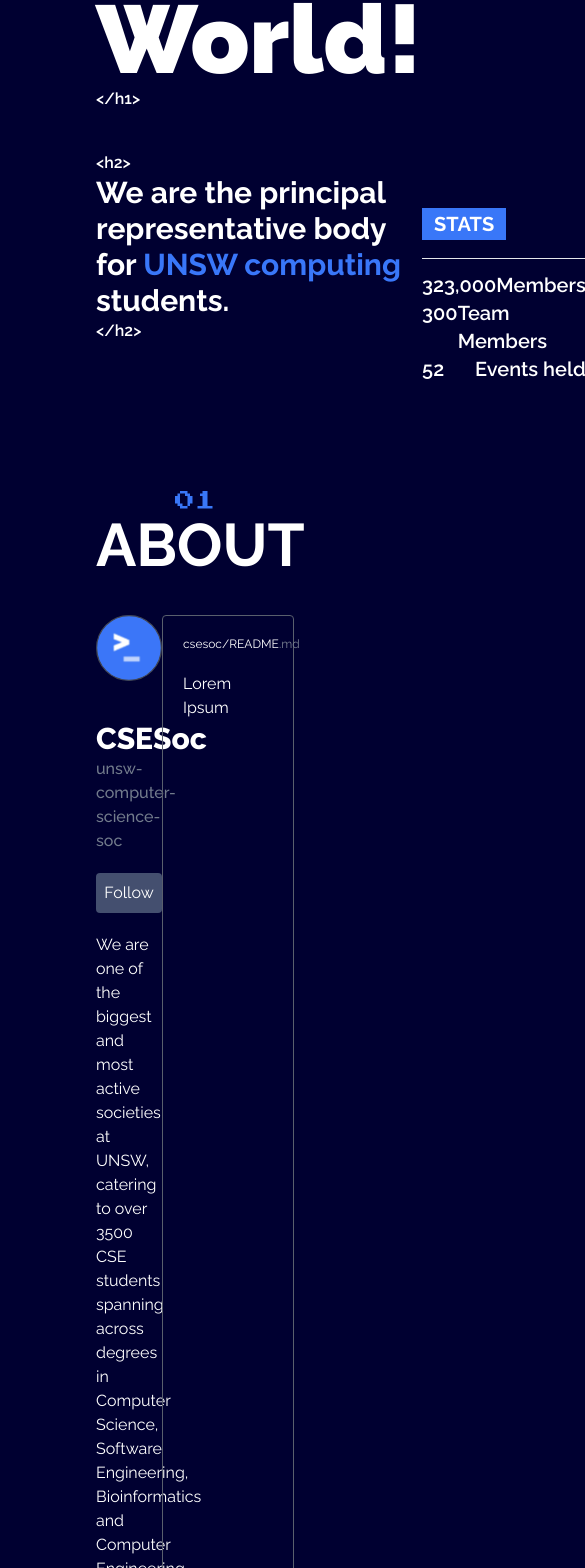
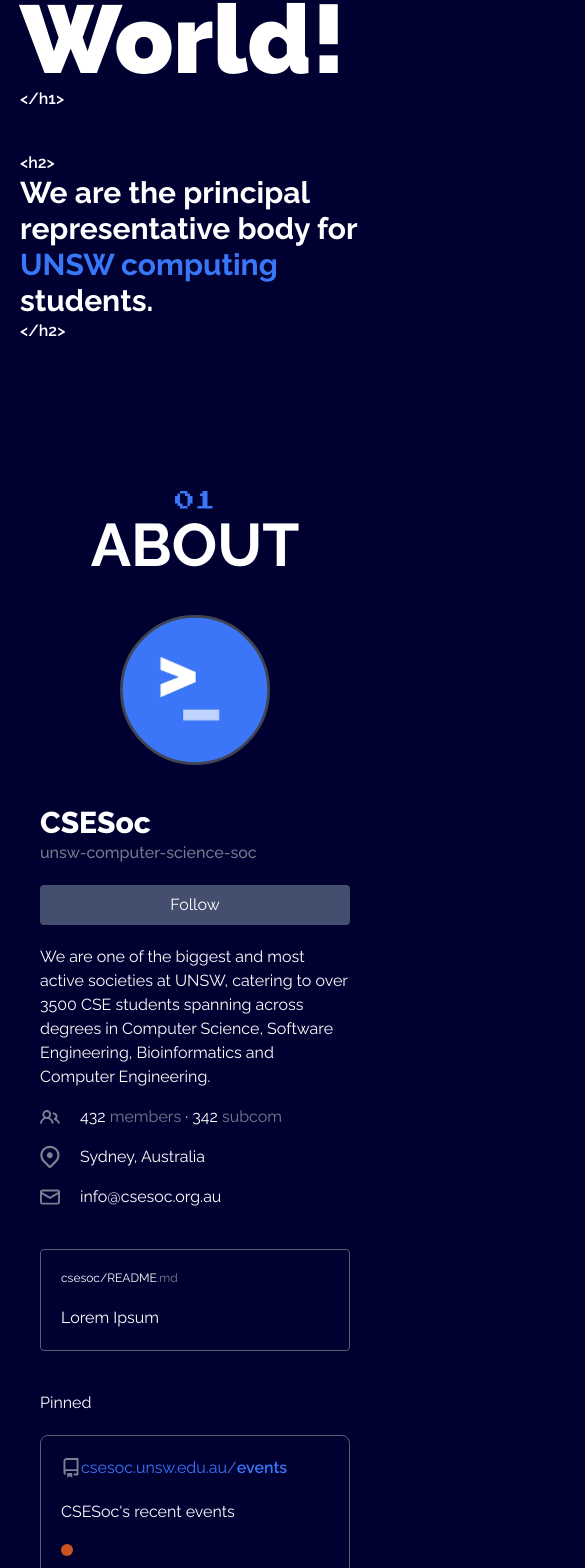
Before and after one commit to csesoc/csesoc-website, a Next.js app: page / in a window 390 px wide. Shown: the part 429-1997 px from the top of the page, 585 px wide, since content can reach past the window. Built offline with nearby package versions, Linux system fonts and the light colour scheme.

Commit message:
add more mobile compatibility

```diff
--- a/components/About/index.tsx
+++ b/components/About/index.tsx
@@ -1,23 +1,22 @@
-import Image from "next/image"
+import Image from "next/image";
 
 const About = () => {
   return (
-        <section className="py-8 px-24">
+    <section className="py-8 xl:px-24 px-10">
       <div className="text-center my-10">
         <p className="text-[#3977F8] font-game text-xl">01</p>
         <h1 className="font-bold text-6xl">ABOUT</h1>
       </div>
-            <div className="grid grid-cols-6 flex-1">
+      <div className="lg:grid grid-cols-6 flex-1">
         {/* LEFT SIDE */}
-                <div className="col-span-2 xl:mx-16">
-                    <div className="flex items-center justify-center"><Image src="/assets/csesoc_icon.svg" alt="CSESoc Icon" width={150} height={150} /></div>
+        <div className="col-span-2 xl:mx-10 md:mx-5">
+          <div className="flex items-center justify-center">
+            <Image src="/assets/csesoc_icon.svg" alt="CSESoc Icon" width={150} height={150} />
+          </div>
           <h1 className="mt-10 text-3xl font-extrabold">CSESoc</h1>
           <p className="text-[#727B8C] font-medium">unsw-computer-science-soc</p>
           <button className="bg-[#444F6F] w-full my-5 py-2 rounded">Follow</button>
-                    <p>
-                        We are one of the biggest and most active societies at UNSW, catering to over 3500 CSE students spanning across degrees
-                        in Computer Science, Software Engineering, Bioinformatics and Computer Engineering.
-                    </p>
+          <p>We are one of the biggest and most active societies at UNSW, catering to over 3500 CSE students spanning across degrees in Computer Science, Software Engineering, Bioinformatics and Computer Engineering.</p>
           <div className="my-4 flex gap-5">
             <Image src="/assets/people_icon.svg" alt="People" width={20} height={20} />
             <div>
@@ -34,15 +33,17 @@
           </div>
         </div>
         {/* RIGHT SIDE */}
-                <div className="col-span-4">
-                    <div className="rounded border border-[#595F6D] p-5 h-92 h-full">
-                        <p className="text-xs">csesoc/README<span className="text-[#7A8192]">.md</span></p>
+        <div className="col-span-4 lg:mt-0 mt-10">
+          <div className="rounded border border-[#595F6D] p-5 2xl:h-80 xl:h-64 lg:h-48 sm:h-36 h-32 h-full">
+            <p className="text-xs">
+              csesoc/README<span className="text-[#7A8192]">.md</span>
+            </p>
             <p className="mt-5">Lorem Ipsum</p>
           </div>
           <div className="mt-10">
             Pinned
-                        <div className="flex my-5">
-                            <div className="p-5 border border-[#595F6D] flex-1 rounded-lg mr-5">
+            <div className="sm:flex my-5">
+              <div className="p-5 border border-[#595F6D] flex-1 rounded-lg mr-5 w-full sm:mb-0 mb-5">
                 <div className="flex text-[#3A76F8]">
                   <Image src="/assets/book_icon.svg" alt="Book" width={20} height={20} />
                   csesoc.unsw.edu.au/<span className="font-semibold">events</span>
@@ -50,7 +51,7 @@
                 <div className="my-5">CSESoc's recent events</div>
                 <div className="rounded-full bg-[#CC5421] w-3 h-3" />
               </div>
-                            <div className="p-5 border border-[#595F6D] flex-1 rounded-lg">
+              <div className="p-5 border border-[#595F6D] flex-1 rounded-lg w-full">
                 <div className="flex text-[#3A76F8]">
                   <Image src="/assets/book_icon.svg" alt="Book" width={20} height={20} />
                   csesoc.unsw.edu.au/<span className="font-semibold">socials</span>
@@ -59,8 +60,8 @@
                 <div className="rounded-full bg-[#566ACE] w-3 h-3" />
               </div>
             </div>
-                        <div className="flex">
-                            <div className="p-5 border border-[#595F6D] flex-1 rounded-lg mr-5">
+            <div className="sm:flex">
+              <div className="p-5 border border-[#595F6D] flex-1 rounded-lg mr-5 w-full sm:mb-0 mb-5">
                 <div className="flex text-[#3A76F8]">
                   <Image src="/assets/book_icon.svg" alt="Book" width={20} height={20} />
                   csesoc.unsw.edu.au/<span className="font-semibold">join-us</span>
@@ -68,7 +69,7 @@
                 <div className="my-5">Get involved!</div>
                 <div className="rounded-full bg-[#E7E923] w-3 h-3" />
               </div>
-                            <div className="p-5 border border-[#595F6D] flex-1 rounded-lg">
+              <div className="p-5 border border-[#595F6D] flex-1 rounded-lg w-full">
                 <div className="flex text-[#3A76F8]">
                   <Image src="/assets/book_icon.svg" alt="Book" width={20} height={20} />
                   csesoc.unsw.edu.au/<span className="font-semibold">contact</span>
@@ -81,7 +82,7 @@
         </div>
       </div>
     </section>
-    )
-}
+  );
+};
 
-export default About
+export default About;
--- a/components/Landing/index.tsx
+++ b/components/Landing/index.tsx
@@ -2,7 +2,7 @@
 
 const Landing = () => {
   return (
-    <section className="flex flex-col min-h-screen justify-between py-8 px-24">
+    <section className="flex flex-col min-h-screen justify-between py-8 xl:px-24 md:px-10 px-5">
       <Navbar />
       <div className="flex justify-between items-end">
         <div>
@@ -19,7 +19,7 @@
             <p>{"</h2>"}</p>
           </div>
         </div>
-        <div className="w-72 font-semibold text-xl">
+        <div className="w-72 font-semibold text-xl lg:block hidden">
           <p className="font-bold bg-[#3977F8] inline px-3 py-1">STATS</p>
           <hr className="mb-3 mt-5" />
           <div className="flex justify-between">
--- a/components/Navbar.tsx
+++ b/components/Navbar.tsx
@@ -1,4 +1,4 @@
-import Image from "next/image"
+import Image from "next/image";
 
 const Navbar = () => {
   return (
@@ -7,26 +7,28 @@
         <Image src="/assets/csesoc_logo.svg" alt="CSESoc Logo" width={200} height={200} draggable={false} />
         <p className="mt-3 text-xs">C:\INTERNAL STRUCTURE\HOME</p>
       </div>
-            <div className="flex gap-36 text-right font-bold">
+      <div>
+        <div className="md:flex xl:gap-36 lg:gap-20 md:gap-10 text-right font-bold hidden">
           <div>
             <p className="text-[0.6rem] text-[#C4C5C8]">01</p>
-                    <div>{'//'} about us</div>
+            <div>{"//"} about us</div>
           </div>
           <div>
             <p className="text-[0.6rem] text-[#C4C5C8]">02</p>
-                    <div>{'//'} events</div>
+            <div>{"//"} events</div>
           </div>
           <div>
             <p className="text-[0.6rem] text-[#C4C5C8]">03</p>
-                    <div>{'//'} resources</div>
+            <div>{"//"} resources</div>
           </div>
           <div>
             <p className="text-[0.6rem] text-[#C4C5C8]">04</p>
-                    <div>{'//'} sponsors</div>
+            <div>{"//"} sponsors</div>
+          </div>
         </div>
       </div>
     </nav>
-    )
-}
+  );
+};
 
-export default Navbar
+export default Navbar;
```
Lines whose indentation alone changed are shown as unchanged.
